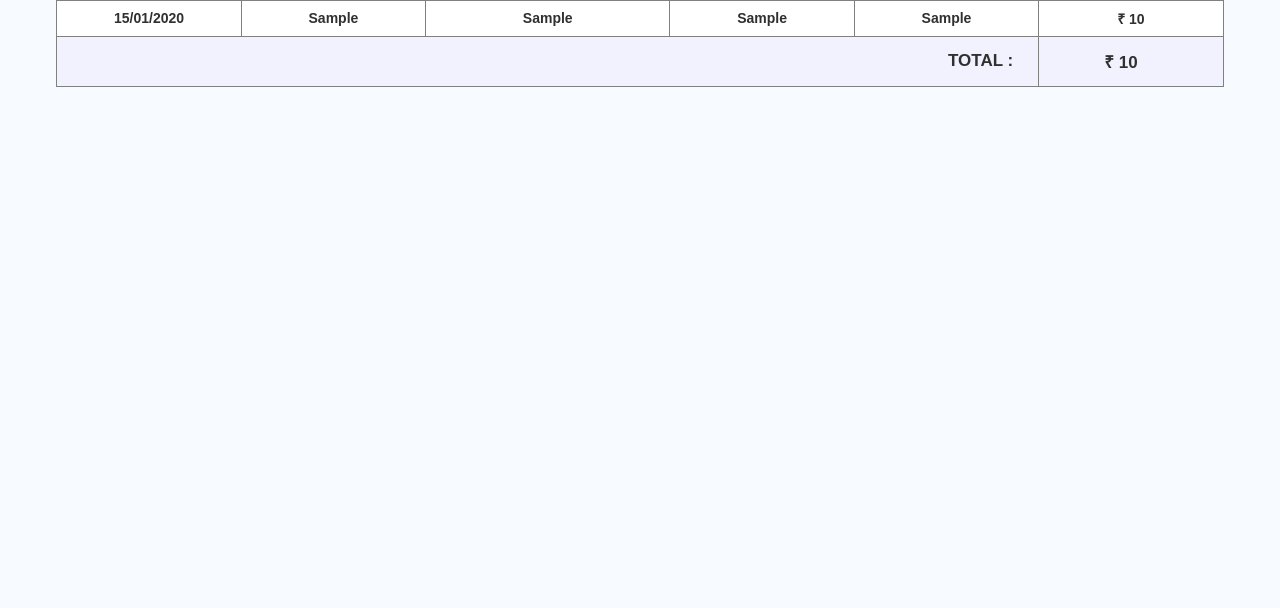
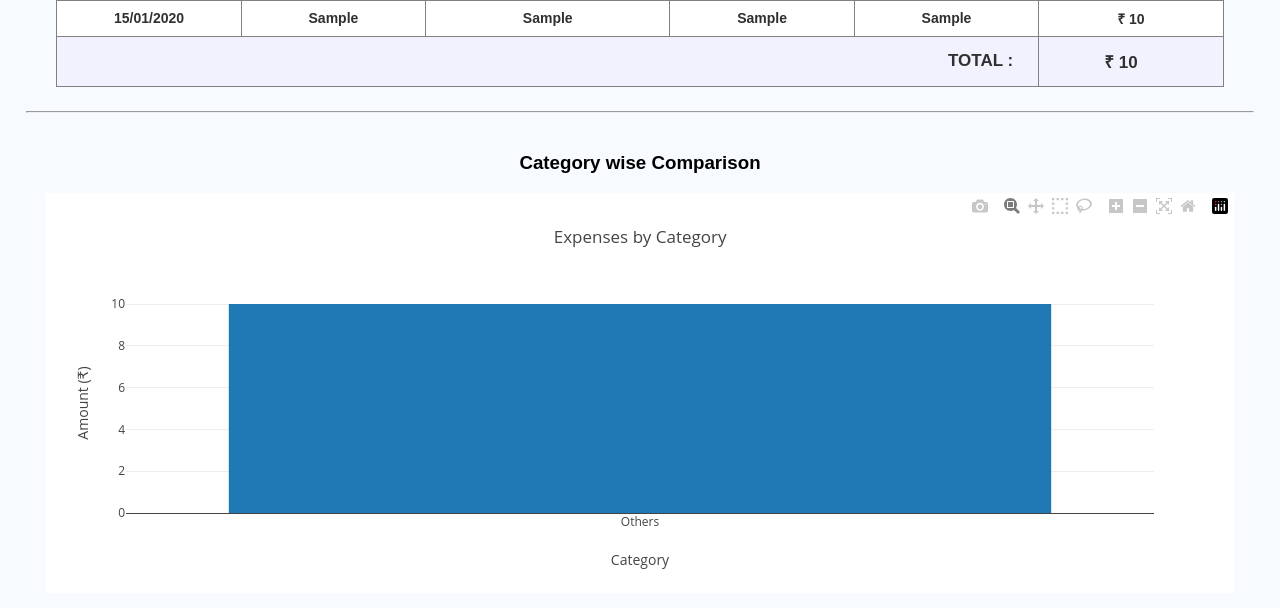
Before and after one commit to Ashwath-R-27/expense_tracker, a Flask app: page /dashboard/statement in a window 1280 px wide. Shown: the part 147-755 px from the top of the page. Run offline with Flask 3, Linux system fonts and the light colour scheme; tables that the repository leaves empty or names only in its code hold one stand-in row (values such as "Sample post"); some libraries are stand-ins or nearby versions.

Commit message:
Add files via upload

```diff
--- a/Expense_tracker/app.py
+++ b/Expense_tracker/app.py
@@ -36,16 +36,61 @@ def entrypg():
     least = today - timedelta(days=3)
     return render_template("entry.html",least=least,present=today)
 
+from collections import defaultdict
+
 @app.route("/dashboard/statement")
 def statement():
-    con=get_db()
-    cursor=con.cursor()
-    cursor.execute("SELECT DATE_FORMAT(date, '%d/%m/%Y') AS formatted_date,item, shop, category, mode, amount FROM rough ORDER BY date;")
-    result=cursor.fetchall()
+    con = get_db()
+    cursor = con.cursor()
+
+    cursor.execute("""
+        SELECT DATE_FORMAT(date, '%d/%m/%Y'),
+               item, shop, category, mode, amount
+        FROM rough ORDER BY date;
+    """)
+    result = cursor.fetchall()
+
     cursor.execute("SELECT SUM(amount) FROM rough")
-    tot=cursor.fetchone()
+    tot = cursor.fetchone()
+
+    # ✅ Category grouping (IMPORTANT: your DB stores UPPERCASE)
+    CATEGORY_MAP = {
+        "Food & Dining": ["GROCERIES", "SNACKS", "TEA / COFFEE", "MEAT(CHICKEN/MUTTON/FISH)", "HOTEL"],
+        "Transport": ["PETROL / FUEL", "TRANSPORT", "TAXI / AUTO", "BUS / TRAIN"],
+        "Bills & Utilities": ["MOBILE RECHARGE", "INTERNET BILL", "ELECTRICITY BILL", "WATER BILL", "RENT"],
+        "Shopping": ["ONLINE SHOPPING", "CLOTHING", "ELECTRONICS"],
+        "Health & Personal": ["MEDICAL / PHARMACY", "HOSPITAL", "PERSONAL CARE", "GYM / FITNESS"],
+        "Others": ["ATM WITHDRAWAL", "INTERNET BANKING", "EDUCATION", "STATIONERY",
+                   "ENTERTAINMENT", "MOVIE", "SUBSCRIPTION", "TRAVEL", "GIFT", "MAINTENANCE", "OTHER"]
+    }
+
+    def simplify_category(cat):
+        cat = cat.strip().upper()
+        for key, values in CATEGORY_MAP.items():
+            if cat in values:
+                return key
+        return "Others"
+
+    # ✅ Calculate totals
+    category_totals = defaultdict(float)
+
+    for row in result:
+        category = simplify_category(row[3])
+        amount = float(row[5])
+        category_totals[category] += amount
+
+    labels = list(category_totals.keys())
+    values = list(category_totals.values())
+
     con.close()
-    return render_template("statement.html",result=result,total=tot[0])
+
+    return render_template(
+        "statement.html",
+        result=result,
+        total=tot[0],
+        labels=labels,
+        values=values
+    )
 
 @app.route("/submit_expenses", methods=["POST"])
 def submit_expenses():
--- a/Expense_tracker/static/statement.css
+++ b/Expense_tracker/static/statement.css
@@ -119,6 +119,16 @@ th {
     text-align: center;
 }
 
+hr {
+    margin-top: 2%;
+}
+
+.compcont {
+    margin: 1%;
+    padding: 8px;
+    text-align: center;
+}
+
 @media screen and (max-width: 850px){
 
     .header h2 {
--- a/Expense_tracker/templates/statement.html
+++ b/Expense_tracker/templates/statement.html
@@ -4,6 +4,7 @@
     <meta charset="UTF-8">
     <meta name="viewport" content="width=device-width, initial-scale=1.0">
     <link rel="stylesheet" href="{{ url_for('static',filename='statement.css') }}">
+    <script src="https://cdn.plot.ly/plotly-latest.min.js"></script>
     <title>Statement</title>
 </head>
 <body>
@@ -51,9 +52,39 @@
                 </tr>
             </tbody>
         </table>
+     </div>
     </div>
+    <hr>
+    <div class="compcont">
+        <div class="catcomp">
+            <h3>Category wise Comparison</h3>
+            <div id="barChart" style="width:100%; height:400px;"></div>
+        </div>
+    </div>
+    </div>
+    <script>
+    const labels = {{ labels | tojson | safe }};
+    const values = {{ values | tojson | safe }};
 
-</div>
-    </div>
+    console.log(labels, values);  // debug
+
+    if (labels.length > 0) {
+        const data = [{
+            x: labels,
+            y: values,
+            type: 'bar'
+        }];
+
+        const layout = {
+            title: "Expenses by Category",
+            xaxis: { title: "Category" },
+            yaxis: { title: "Amount (₹)" }
+        };
+
+        Plotly.newPlot('barChart', data, layout);
+    } else {
+        document.getElementById("barChart").innerHTML = "No data available";
+    }
+</script>
 </body>
 </html>
```
